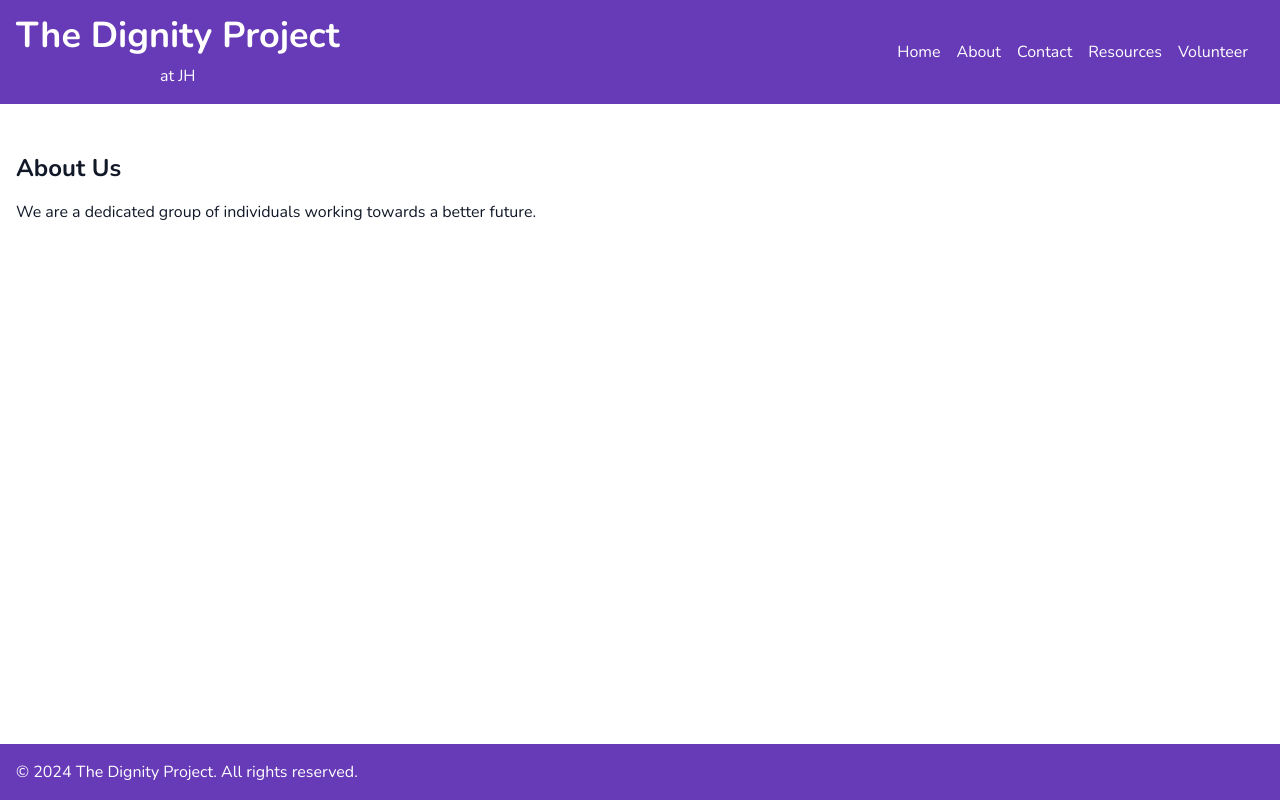
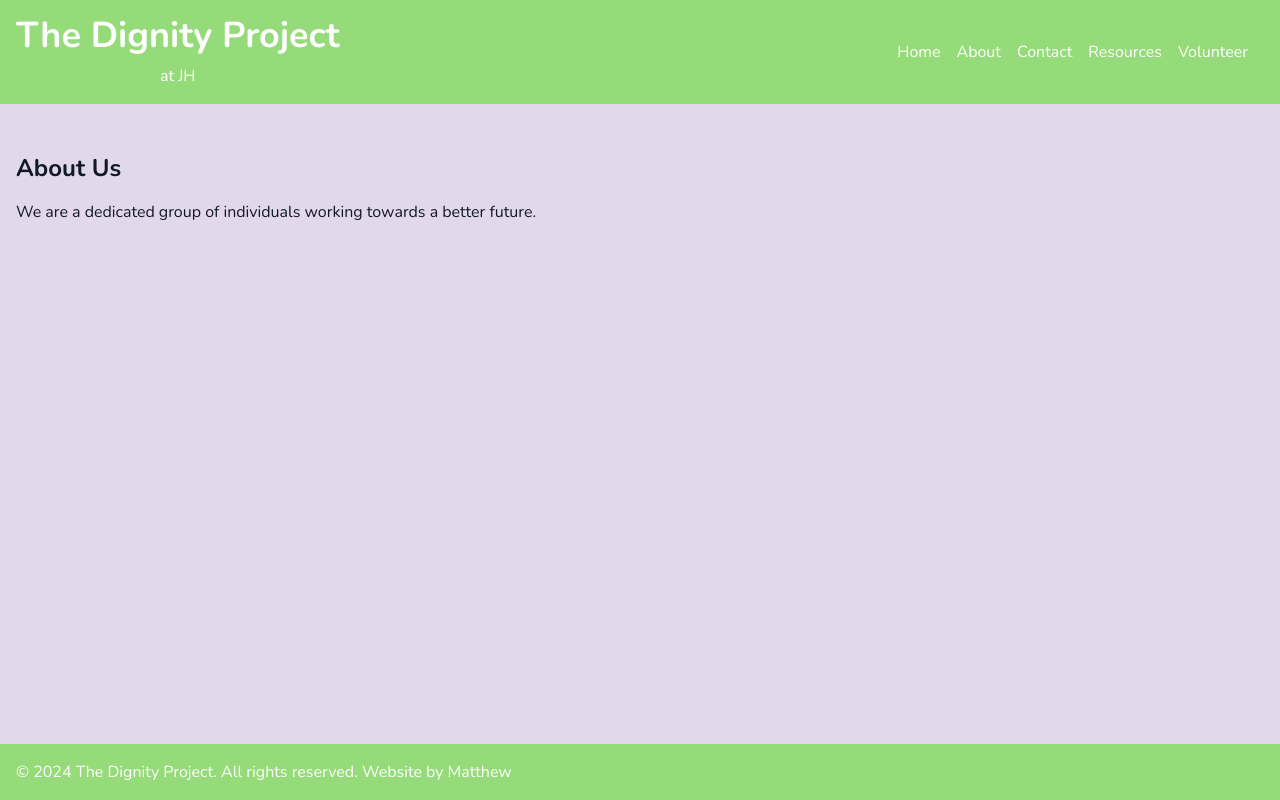
Before and after one commit to TheUnicat/DPWebsite, a Next.js app: page /about in a window 1280 px wide. Built offline with nearby package versions, Linux system fonts and the light colour scheme.

Commit message:
change colour scheme, add credits

```diff
--- a/src/app/layout.js
+++ b/src/app/layout.js
@@ -1,4 +1,4 @@
-// src/app/layout.js
+import Link from 'next/link';
 import Navbar from '../components/Navbar';
 
 export default function Layout({ children }) {
@@ -6,7 +6,9 @@ export default function Layout({ children }) {
     <div className="flex flex-col min-h-screen bg-primary-light font-sans text-gray-900">
       <header className="bg-primary p-4 text-white flex justify-between items-center">
         <div className="flex flex-col items-center">
-          <h1 className="text-4xl font-bold">The Dignity Project</h1>
+          <Link href="/" className="hover:scale-105 transition duration-300">
+            <h1 className="text-4xl font-bold">The Dignity Project</h1>
+          </Link>
           <p className="mt-2">at JH</p>
         </div>
         <Navbar />
@@ -15,7 +17,7 @@ export default function Layout({ children }) {
         {children}
       </main>
       <footer className="bg-primary p-4 text-white">
-        <p>&copy; 2024 The Dignity Project. All rights reserved.</p>
+        <p>&copy; 2024 The Dignity Project. All rights reserved. Website by Matthew</p>
       </footer>
     </div>
   );
--- a/src/components/Navbar.js
+++ b/src/components/Navbar.js
@@ -5,27 +5,27 @@ export default function Navbar() {
     <nav className="bg-primary-dark p-4 text-white">
       <ul className="flex justify-center space-x-4">
         <li>
-          <Link href="/" className="hover:text-primary-light transition duration-300">
+          <Link href="/" className="hover:text-primary-grey transition duration-300">
             Home
           </Link>
         </li>
         <li>
-          <Link href="/about" className="hover:text-primary-light transition duration-300">
+          <Link href="/about" className="hover:text-primary-grey transition duration-300">
             About
           </Link>
         </li>
         <li>
-          <Link href="/contact" className="hover:text-primary-light transition duration-300">
+          <Link href="/contact" className="hover:text-primary-grey transition duration-300">
             Contact
           </Link>
         </li>
         <li>
-          <Link href="/resources" className="hover:text-primary-light transition duration-300">
+          <Link href="/resources" className="hover:text-primary-grey transition duration-300">
             Resources
           </Link>
         </li>
         <li>
-          <Link href="/volunteer" className="hover:text-primary-light transition duration-300">
+          <Link href="/volunteer" className="hover:text-primary-grey transition duration-300">
             Volunteer
           </Link>
         </li>
--- a/tailwind.config.js
+++ b/tailwind.config.js
@@ -8,9 +8,10 @@ module.exports = {
     extend: {
       colors: {
         primary: {
-          light: '#FFFFFF',
-          DEFAULT: '#673ab7',
-          dark: '#673ab7',
+          light: '#e1d8eb',
+          DEFAULT: '#96db79',
+          dark: '#96db79',
+          grey: '#D3D3D3',
         },
       },
       fontFamily: {
```
